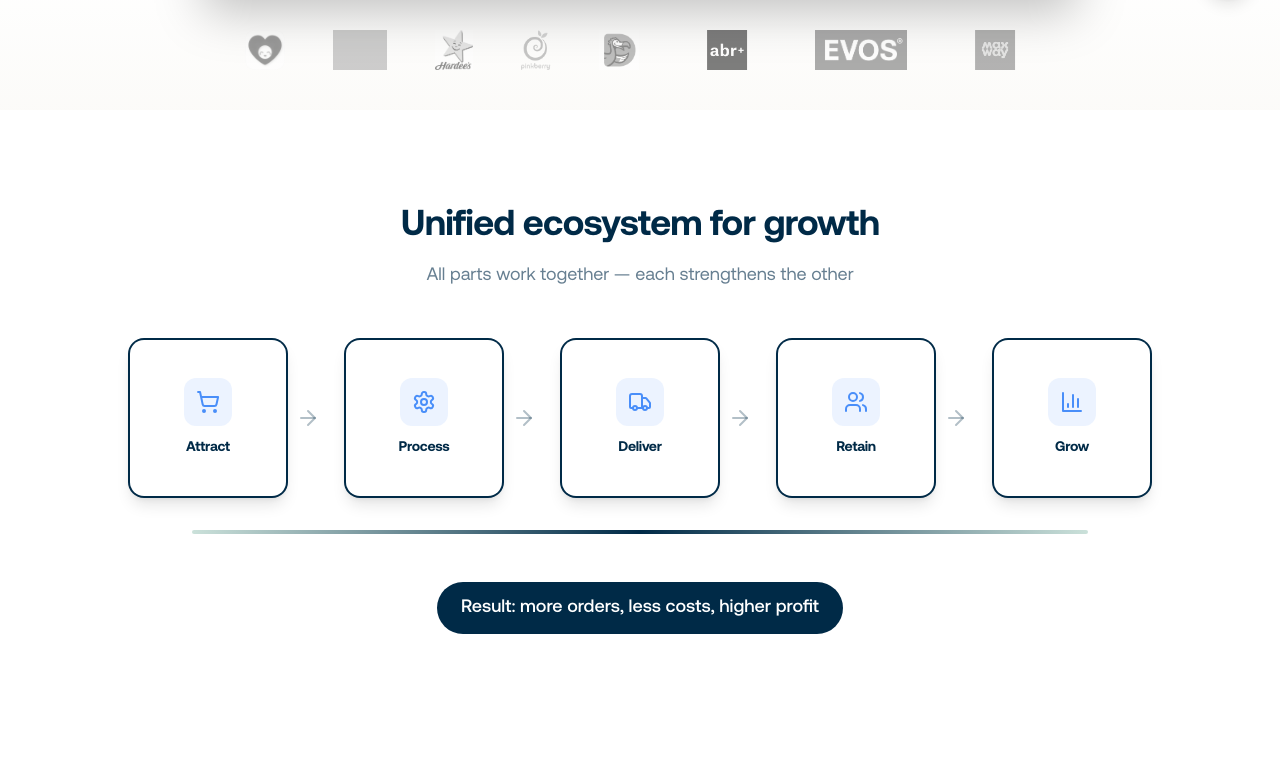
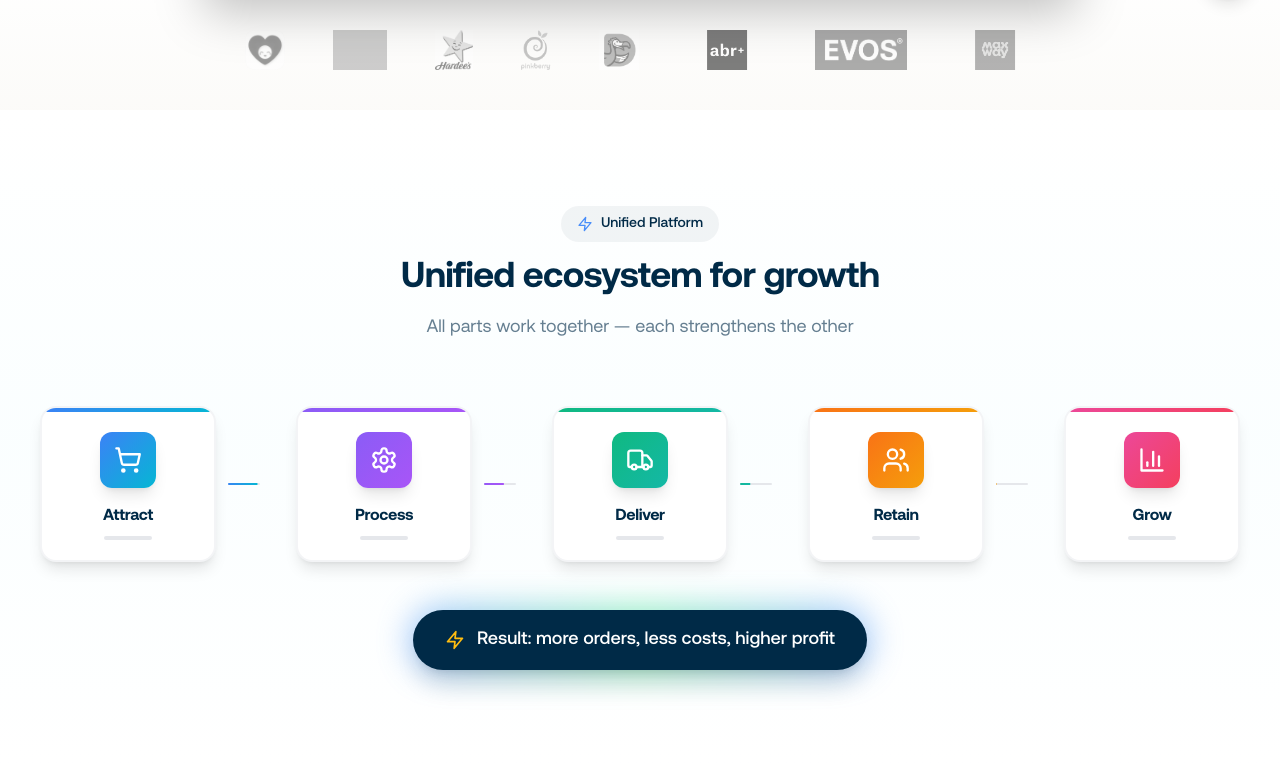
Before and after one commit to faxryuk-commits/delever-io, a React (Vite) app: page / in a window 1280 px wide. Shown: the part 778-1560 px from the top of the page. Built offline with nearby package versions, Linux system fonts and the light colour scheme; grey boxes are pictures that could not be loaded.

Commit message:
feat: redesign PlatformDiagram with gradient icons, hover effects, animated connectors

```diff
--- a/src/components/home/PlatformDiagram.tsx
+++ b/src/components/home/PlatformDiagram.tsx
@@ -1,11 +1,12 @@
-import { motion } from 'framer-motion'
+import { useState } from 'react'
+import { motion, AnimatePresence } from 'framer-motion'
 import {
   ShoppingCart,
   Settings,
   Truck,
   Users,
   BarChart3,
-  ArrowRight
+  Zap
 } from 'lucide-react'
 import { useLocale } from '@/i18n/LocaleContext'
 
@@ -15,45 +16,70 @@ const steps = [
     icon: ShoppingCart,
     labelKey: 'diagram.channels',
     descKey: 'diagram.channels.desc',
+    color: 'from-blue-500 to-cyan-500',
+    bgColor: 'bg-blue-500/10',
+    iconBg: 'bg-gradient-to-br from-blue-500 to-cyan-500',
   },
   {
     id: 'operations',
     icon: Settings,
     labelKey: 'diagram.operations',
     descKey: 'diagram.operations.desc',
+    color: 'from-violet-500 to-purple-500',
+    bgColor: 'bg-violet-500/10',
+    iconBg: 'bg-gradient-to-br from-violet-500 to-purple-500',
   },
   {
     id: 'delivery',
     icon: Truck,
     labelKey: 'diagram.delivery',
     descKey: 'diagram.delivery.desc',
+    color: 'from-emerald-500 to-teal-500',
+    bgColor: 'bg-emerald-500/10',
+    iconBg: 'bg-gradient-to-br from-emerald-500 to-teal-500',
   },
   {
     id: 'customers',
     icon: Users,
     labelKey: 'diagram.customers',
     descKey: 'diagram.customers.desc',
+    color: 'from-orange-500 to-amber-500',
+    bgColor: 'bg-orange-500/10',
+    iconBg: 'bg-gradient-to-br from-orange-500 to-amber-500',
   },
   {
     id: 'analytics',
     icon: BarChart3,
     labelKey: 'diagram.analytics',
     descKey: 'diagram.analytics.desc',
+    color: 'from-pink-500 to-rose-500',
+    bgColor: 'bg-pink-500/10',
+    iconBg: 'bg-gradient-to-br from-pink-500 to-rose-500',
   },
 ]
 
 export function PlatformDiagram() {
   const { t } = useLocale()
+  const [hoveredStep, setHoveredStep] = useState<string | null>(null)
 
   return (
-    <section className="py-16 lg:py-24 bg-white">
+    <section className="py-16 lg:py-24 bg-gradient-to-b from-white via-brand-lightBlue/20 to-white overflow-hidden">
       <div className="container mx-auto px-4 sm:px-6 lg:px-8">
         <motion.div
-          className="text-center mb-12"
+          className="text-center mb-12 lg:mb-16"
           initial={{ opacity: 0, y: 20 }}
           whileInView={{ opacity: 1, y: 0 }}
           viewport={{ once: true }}
         >
+          <motion.div
+            className="inline-flex items-center gap-2 bg-brand-darkBlue/5 text-brand-darkBlue px-4 py-2 rounded-full text-sm font-medium mb-4"
+            initial={{ opacity: 0, scale: 0.9 }}
+            whileInView={{ opacity: 1, scale: 1 }}
+            viewport={{ once: true }}
+          >
+            <Zap className="h-4 w-4 text-brand-blue" />
+            {t('diagram.badge') || 'Единая платформа'}
+          </motion.div>
           <h2 className="text-3xl lg:text-4xl font-bold text-brand-darkBlue mb-4">
             {t('diagram.title')}
           </h2>
@@ -64,70 +90,142 @@ export function PlatformDiagram() {
 
         {/* Диаграмма для десктопа */}
         <div className="hidden lg:block">
-          <div className="flex items-center justify-center gap-4 max-w-6xl mx-auto">
+          <div className="flex items-stretch justify-center gap-6 max-w-6xl mx-auto">
             {steps.map((step, idx) => {
               const Icon = step.icon
+              const isHovered = hoveredStep === step.id
+
               return (
                 <motion.div
                   key={step.id}
                   className="flex items-center"
-                  initial={{ opacity: 0, x: -20 }}
-                  whileInView={{ opacity: 1, x: 0 }}
+                  initial={{ opacity: 0, y: 30 }}
+                  whileInView={{ opacity: 1, y: 0 }}
                   viewport={{ once: true }}
-                  transition={{ delay: idx * 0.15 }}
+                  transition={{ delay: idx * 0.1, duration: 0.5 }}
                 >
                   {/* Карточка шага */}
-                  <div className="relative group">
-                    <div className="w-40 h-40 rounded-2xl bg-brand-darkBlue p-[2px] shadow-lg group-hover:shadow-xl transition-shadow">
-                      <div className="w-full h-full bg-white rounded-[14px] flex flex-col items-center justify-center p-4 text-center">
-                        <div className="w-12 h-12 rounded-xl bg-brand-blue/10 flex items-center justify-center mb-3">
-                          <Icon className="h-6 w-6 text-brand-blue" />
-                        </div>
-                        <h3 className="font-semibold text-brand-darkBlue text-sm">
+                  <motion.div
+                    className="relative cursor-pointer"
+                    onMouseEnter={() => setHoveredStep(step.id)}
+                    onMouseLeave={() => setHoveredStep(null)}
+                    whileHover={{ y: -8 }}
+                    transition={{ type: 'spring', stiffness: 300, damping: 20 }}
+                  >
+                    {/* Свечение под карточкой */}
+                    <motion.div
+                      className={`absolute -inset-2 rounded-3xl bg-gradient-to-r ${step.color} blur-xl`}
+                      animate={{ opacity: isHovered ? 0.4 : 0 }}
+                      transition={{ duration: 0.3 }}
+                    />
+
+                    <div className={`relative w-44 rounded-2xl bg-white border-2 transition-all duration-300 overflow-hidden ${
+                      isHovered ? 'border-transparent shadow-2xl' : 'border-gray-100 shadow-lg'
+                    }`}>
+                      {/* Градиентная полоска сверху */}
+                      <div className={`h-1 bg-gradient-to-r ${step.color}`} />
+
+                      <div className="p-5">
+                        {/* Иконка */}
+                        <motion.div
+                          className={`w-14 h-14 rounded-xl ${step.iconBg} flex items-center justify-center mb-4 mx-auto shadow-lg`}
+                          animate={{
+                            scale: isHovered ? 1.1 : 1,
+                            rotate: isHovered ? [0, -5, 5, 0] : 0
+                          }}
+                          transition={{ duration: 0.4 }}
+                        >
+                          <Icon className="h-7 w-7 text-white" />
+                        </motion.div>
+
+                        {/* Название */}
+                        <h3 className="font-bold text-brand-darkBlue text-center mb-2">
                           {t(step.labelKey)}
                         </h3>
+
+                        {/* Описание - всегда видно */}
+                        <AnimatePresence>
+                          {isHovered ? (
+                            <motion.p
+                              className="text-xs text-brand-darkBlue/60 text-center leading-relaxed"
+                              initial={{ opacity: 0, height: 0 }}
+                              animate={{ opacity: 1, height: 'auto' }}
+                              exit={{ opacity: 0, height: 0 }}
+                              transition={{ duration: 0.3 }}
+                            >
+                              {t(step.descKey)}
+                            </motion.p>
+                          ) : (
+                            <motion.div
+                              className="h-1 w-12 mx-auto bg-gray-200 rounded-full"
+                              initial={{ opacity: 0 }}
+                              animate={{ opacity: 1 }}
+                              exit={{ opacity: 0 }}
+                            />
+                          )}
+                        </AnimatePresence>
                       </div>
                     </div>
+                  </motion.div>
 
-                    {/* Подсказка при наведении */}
-                    <div className="absolute -bottom-20 left-1/2 -translate-x-1/2 w-48 bg-brand-darkBlue text-white text-xs p-3 rounded-lg opacity-0 group-hover:opacity-100 transition-opacity pointer-events-none z-10">
-                      {t(step.descKey)}
-                      <div className="absolute -top-2 left-1/2 -translate-x-1/2 w-0 h-0 border-l-8 border-r-8 border-b-8 border-transparent border-b-brand-darkBlue" />
+                  {/* Анимированная линия между шагами */}
+                  {idx < steps.length - 1 && (
+                    <div className="mx-3 flex items-center">
+                      <motion.div
+                        className="relative w-8 h-[2px] bg-gray-200 rounded-full overflow-hidden"
+                        initial={{ scaleX: 0 }}
+                        whileInView={{ scaleX: 1 }}
+                        viewport={{ once: true }}
+                        transition={{ delay: idx * 0.1 + 0.3 }}
+                      >
+                        {/* Пульсирующая анимация */}
+                        <motion.div
+                          className={`absolute inset-y-0 left-0 w-full bg-gradient-to-r ${step.color}`}
+                          animate={{
+                            x: ['-100%', '100%'],
+                          }}
+                          transition={{
+                            duration: 2,
+                            repeat: Infinity,
+                            ease: 'linear',
+                            delay: idx * 0.3
+                          }}
+                        />
+                      </motion.div>
                     </div>
-                  </div>
-
-                  {/* Стрелка между шагами */}
-                  {idx < steps.length - 1 && (
-                    <motion.div
-                      className="mx-2"
-                      initial={{ opacity: 0, scale: 0 }}
-                      whileInView={{ opacity: 1, scale: 1 }}
-                      viewport={{ once: true }}
-                      transition={{ delay: idx * 0.15 + 0.1 }}
-                    >
-                      <ArrowRight className="h-6 w-6 text-brand-darkBlue/30" />
-                    </motion.div>
                   )}
                 </motion.div>
               )
             })}
           </div>
 
-          {/* Линия потока данных */}
+          {/* Результирующий блок */}
           <motion.div
-            className="mt-8 max-w-4xl mx-auto"
-            initial={{ scaleX: 0 }}
-            whileInView={{ scaleX: 1 }}
+            className="mt-12 flex justify-center"
+            initial={{ opacity: 0, y: 20 }}
+            whileInView={{ opacity: 1, y: 0 }}
             viewport={{ once: true }}
-            transition={{ delay: 0.5, duration: 0.8 }}
+            transition={{ delay: 0.6 }}
           >
-            <div className="h-1 bg-gradient-to-r from-brand-lightTeal via-brand-darkBlue to-brand-lightTeal rounded-full" />
+            <motion.div
+              className="relative group cursor-pointer"
+              whileHover={{ scale: 1.05 }}
+              transition={{ type: 'spring', stiffness: 300, damping: 20 }}
+            >
+              {/* Свечение */}
+              <div className="absolute -inset-1 bg-gradient-to-r from-brand-blue via-brand-green to-brand-blue rounded-full blur-lg opacity-50 group-hover:opacity-75 transition-opacity" />
+
+              <div className="relative flex items-center gap-3 bg-brand-darkBlue text-white px-8 py-4 rounded-full font-medium shadow-xl">
+                <Zap className="h-5 w-5 text-brand-yellow" />
+                <span className="text-lg">{t('diagram.result')}</span>
+              </div>
+            </motion.div>
           </motion.div>
         </div>
 
-        {/* Диаграмма для мобильных */}
+        {/* Диаграмма для мобильных - улучшенная */}
         <div className="lg:hidden">
-          <div className="space-y-4">
+          <div className="space-y-3">
             {steps.map((step, idx) => {
               const Icon = step.icon
               return (
@@ -136,46 +234,52 @@ export function PlatformDiagram() {
                   initial={{ opacity: 0, x: -20 }}
                   whileInView={{ opacity: 1, x: 0 }}
                   viewport={{ once: true }}
-                  transition={{ delay: idx * 0.1 }}
+                  transition={{ delay: idx * 0.08 }}
                 >
-                  <div className="flex items-center gap-4 p-4 rounded-xl bg-brand-lightBlue/30 border border-brand-lightTeal/20">
-                    <div className="w-12 h-12 rounded-xl bg-brand-darkBlue flex items-center justify-center flex-shrink-0">
+                  <div className="flex items-center gap-4 p-4 rounded-2xl bg-white border border-gray-100 shadow-md">
+                    <div className={`w-12 h-12 rounded-xl ${step.iconBg} flex items-center justify-center flex-shrink-0 shadow-lg`}>
                       <Icon className="h-6 w-6 text-white" />
                     </div>
-                    <div>
-                      <h3 className="font-semibold text-brand-darkBlue">
+                    <div className="flex-1 min-w-0">
+                      <h3 className="font-bold text-brand-darkBlue">
                         {t(step.labelKey)}
                       </h3>
-                      <p className="text-sm text-brand-darkBlue/60">
+                      <p className="text-sm text-brand-darkBlue/60 truncate">
                         {t(step.descKey)}
                       </p>
                     </div>
                   </div>
 
-                  {/* Вертикальная стрелка */}
+                  {/* Вертикальная линия */}
                   {idx < steps.length - 1 && (
-                    <div className="flex justify-center my-2">
-                      <ArrowRight className="h-5 w-5 text-brand-darkBlue/30 rotate-90" />
+                    <div className="flex justify-center py-1">
+                      <motion.div
+                        className={`w-[2px] h-4 bg-gradient-to-b ${step.color} rounded-full`}
+                        initial={{ scaleY: 0 }}
+                        whileInView={{ scaleY: 1 }}
+                        viewport={{ once: true }}
+                      />
                     </div>
                   )}
                 </motion.div>
               )
             })}
           </div>
+
+          {/* Результат мобильный */}
+          <motion.div
+            className="mt-8 flex justify-center"
+            initial={{ opacity: 0, scale: 0.9 }}
+            whileInView={{ opacity: 1, scale: 1 }}
+            viewport={{ once: true }}
+            transition={{ delay: 0.4 }}
+          >
+            <div className="flex items-center gap-2 bg-brand-darkBlue text-white px-6 py-3 rounded-full font-medium shadow-lg">
+              <Zap className="h-4 w-4 text-brand-yellow" />
+              <span>{t('diagram.result')}</span>
+            </div>
+          </motion.div>
         </div>
-
-        {/* Центральный блок Delever */}
-        <motion.div
-          className="mt-12 text-center"
-          initial={{ opacity: 0, y: 20 }}
-          whileInView={{ opacity: 1, y: 0 }}
-          viewport={{ once: true }}
-          transition={{ delay: 0.6 }}
-        >
-          <div className="inline-flex items-center gap-2 bg-brand-darkBlue text-white px-6 py-3 rounded-full font-medium">
-            <span className="text-lg">{t('diagram.result')}</span>
-          </div>
-        </motion.div>
       </div>
     </section>
   )
--- a/src/i18n/translations.ts
+++ b/src/i18n/translations.ts
@@ -316,6 +316,7 @@ export const translations: Record<Language, Record<string, string>> = {
     'segment.type.water': 'Вода',
 
     // Platform Diagram
+    'diagram.badge': 'Единая платформа',
     'diagram.title': 'Единая экосистема для роста',
     'diagram.subtitle': 'Все части работают вместе — каждая усиливает другую',
     'diagram.channels': 'Привлекаете',
@@ -1649,6 +1650,7 @@ export const translations: Record<Language, Record<string, string>> = {
     'segment.type.water': 'Water',
 
     // Platform Diagram
+    'diagram.badge': 'Unified Platform',
     'diagram.title': 'Unified ecosystem for growth',
     'diagram.subtitle': 'All parts work together — each strengthens the other',
     'diagram.channels': 'Attract',
@@ -3515,6 +3517,7 @@ export const translations: Record<Language, Record<string, string>> = {
     'segment.custom.solution3.cta': 'Bog\'lanish',
 
     // What is Delever (diagram)
+    'diagram.badge': 'Yagona platforma',
     'diagram.title': 'O\'sish uchun yagona ekotizim',
     'diagram.subtitle': 'Barcha qismlar birga ishlaydi — har biri boshqasini kuchaytiradi',
     'diagram.channels': 'Jalb qilasiz',
```
